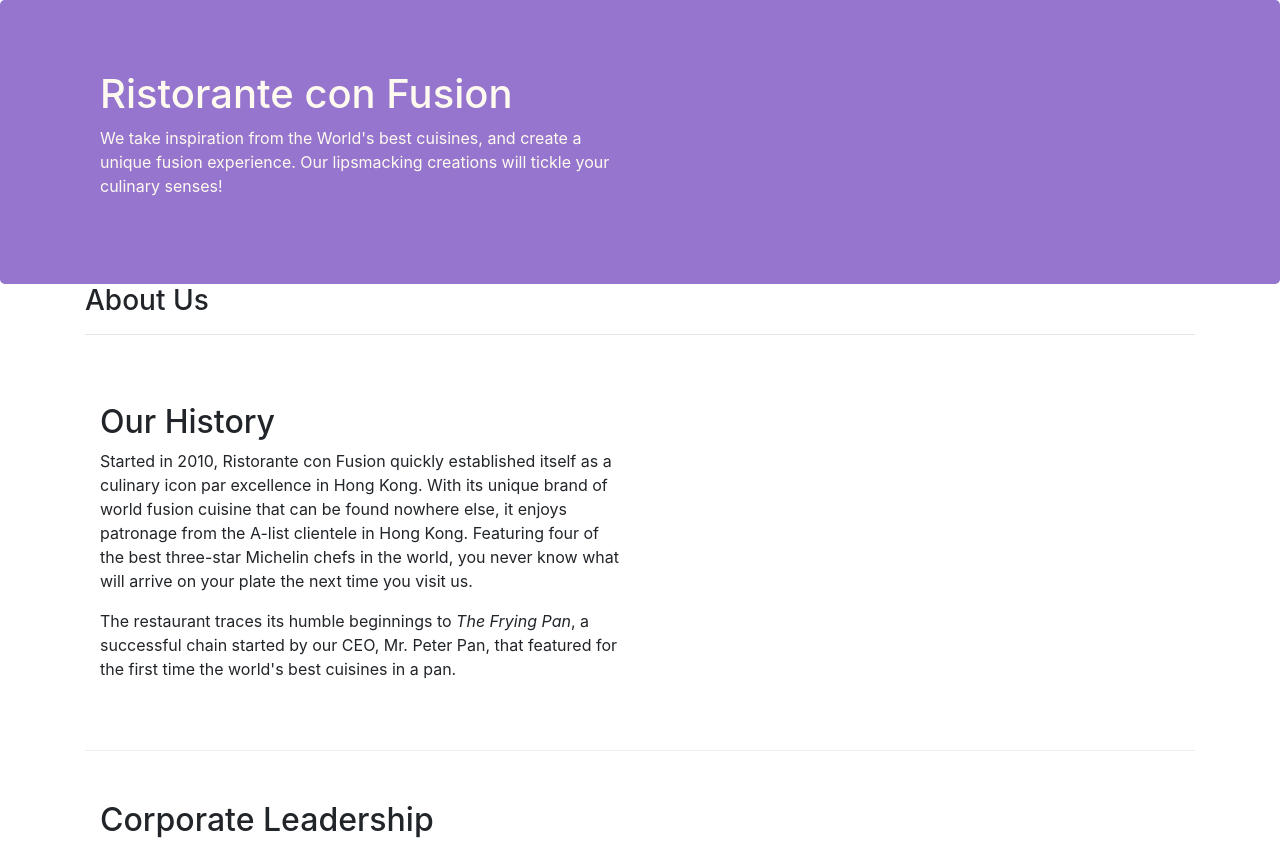
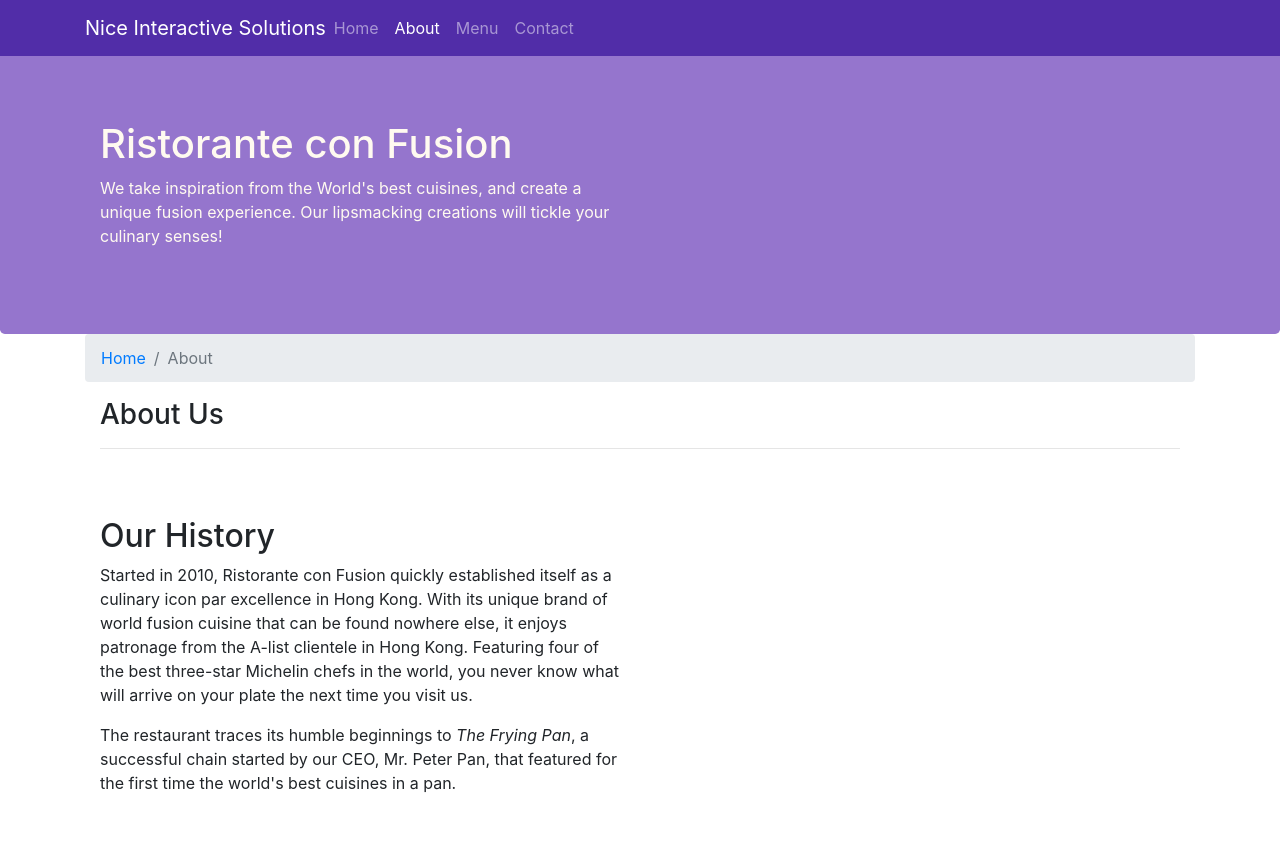
Before and after one commit to dnyanadaSG/BootStrap_Assignmnet1, a website: page aboutus.html in a window 1280 px wide. Shown: the top 842 px of the page. Drawn offline with nearby package versions, Linux system fonts and the light colour scheme.

Commit message:
Navbar and breadcrumbs

```diff
--- a/aboutus.html
+++ b/aboutus.html
@@ -14,13 +14,30 @@
 </head>
 
 <body>
+    <nav class="navbar navbar-dark navbar-expand-sm fixed-top">
+        <div class="container">
+            <button class="navbar-toggler" type="button" data-toggle="collapse" data-target="#Navbar">
+                <span class="navbar-toggler-icon"></span>
+            </button>
+            <a class="navbar-brand mr-auto" href="./index.html">Nice Interactive Solutions</a>
+            <div class="collapse navbar-collapse" id="Navbar">
+                <ul class="navbar-nav mr-auto">
+                    <li class="nav-item"><a class="nav-link" href="./index.html">Home</a></li>
+                    <li class="nav-item active"><a class="nav-link" href="#">About</a></li>
+                    <li class="nav-item"><a class="nav-link" href="#">Menu</a></li>
+                    <li class="nav-item"><a class="nav-link" href="#">Contact</a></li>
+                </ul>
+            </div>
+        </div>
+    </nav>
 
     <header class="jumbotron">
         <div class="container">
             <div class="row row-header">
                 <div class="col-12 col-sm-6">
                     <h1>Ristorante con Fusion</h1>
-                    <p>We take inspiration from the World's best cuisines, and create a unique fusion experience. Our lipsmacking creations will tickle your culinary senses!</p>
+                    <p>We take inspiration from the World's best cuisines, and create a unique fusion experience. Our
+                        lipsmacking creations will tickle your culinary senses!</p>
                 </div>
                 <div class="col-12 col-sm">
                 </div>
@@ -30,7 +47,11 @@
 
     <div class="container">
         <div class="row-header">
-            <div>
+            <ol class="col-12 breadcrumb">
+                <li class="breadcrumb-item"><a href="./index.html">Home</a></li>
+                <li class="breadcrumb-item active">About</li>
+            </ol>
+            <div class="col-12">
                 <h3>About Us</h3>
                 <hr>
             </div>
@@ -39,8 +60,13 @@
         <div class="row row-content align-items-center">
             <div class="col-12 col-sm-6">
                 <h2>Our History</h2>
-                <p>Started in 2010, Ristorante con Fusion quickly established itself as a culinary icon par excellence in Hong Kong. With its unique brand of world fusion cuisine that can be found nowhere else, it enjoys patronage from the A-list clientele in Hong Kong.  Featuring four of the best three-star Michelin chefs in the world, you never know what will arrive on your plate the next time you visit us.</p>
-                <p>The restaurant traces its humble beginnings to <em>The Frying Pan</em>, a successful chain started by our CEO, Mr. Peter Pan, that featured for the first time the world's best cuisines in a pan.</p>
+                <p>Started in 2010, Ristorante con Fusion quickly established itself as a culinary icon par excellence
+                    in Hong Kong. With its unique brand of world fusion cuisine that can be found nowhere else, it
+                    enjoys patronage from the A-list clientele in Hong Kong. Featuring four of the best three-star
+                    Michelin chefs in the world, you never know what will arrive on your plate the next time you visit
+                    us.</p>
+                <p>The restaurant traces its humble beginnings to <em>The Frying Pan</em>, a successful chain started by
+                    our CEO, Mr. Peter Pan, that featured for the first time the world's best cuisines in a pan.</p>
             </div>
             <div class="col-12 col-sm-6">
             </div>
@@ -51,13 +77,27 @@
             <div class="col col-sm col-md">
                 <h2>Corporate Leadership</h2>
                 <h3>Peter Pan <small>Chief Epicurious Officer</small></h3>
-                <p class="d-none d-sm-block">Our CEO, Peter, credits his hardworking East Asian immigrant parents who undertook the arduous journey to the shores of America with the intention of giving their children the best future. His mother's wizardy in the kitchen whipping up the tastiest dishes with whatever is available inexpensively at the supermarket, was his first inspiration to create the fusion cuisines for which <em>The Frying Pan</em> became well known. He brings his zeal for fusion cuisines to this restaurant, pioneering cross-cultural culinary connections.</p>
+                <p class="d-none d-sm-block">Our CEO, Peter, credits his hardworking East Asian immigrant parents who
+                    undertook the arduous journey to the shores of America with the intention of giving their children
+                    the best future. His mother's wizardy in the kitchen whipping up the tastiest dishes with whatever
+                    is available inexpensively at the supermarket, was his first inspiration to create the fusion
+                    cuisines for which <em>The Frying Pan</em> became well known. He brings his zeal for fusion cuisines
+                    to this restaurant, pioneering cross-cultural culinary connections.</p>
                 <h3>Dhanasekaran Witherspoon <small>Chief Food Officer</small></h3>
-                <p class="d-none d-sm-block">Our CFO, Danny, as he is affectionately referred to by his colleagues, comes from a long established family tradition in farming and produce. His experiences growing up on a farm in the Australian outback gave him great appreciation for varieties of food sources. As he puts it in his own words, <em>Everything that runs, wins, and everything that stays, pays!</em></p>
+                <p class="d-none d-sm-block">Our CFO, Danny, as he is affectionately referred to by his colleagues,
+                    comes from a long established family tradition in farming and produce. His experiences growing up on
+                    a farm in the Australian outback gave him great appreciation for varieties of food sources. As he
+                    puts it in his own words, <em>Everything that runs, wins, and everything that stays, pays!</em></p>
                 <h3>Agumbe Tang <small>Chief Taste Officer</small></h3>
-                <p class="d-none d-sm-block">Blessed with the most discerning gustatory sense, Agumbe, our CTO, personally ensures that every dish that we serve meets his exacting tastes. Our chefs dread the tongue lashing that ensues if their dish does not meet his exacting standards. He lives by his motto, <em>You click only if you survive my lick.</em></p>
+                <p class="d-none d-sm-block">Blessed with the most discerning gustatory sense, Agumbe, our CTO,
+                    personally ensures that every dish that we serve meets his exacting tastes. Our chefs dread the
+                    tongue lashing that ensues if their dish does not meet his exacting standards. He lives by his
+                    motto, <em>You click only if you survive my lick.</em></p>
                 <h3>Alberto Somayya <small>Executive Chef</small></h3>
-                <p class="d-none d-sm-block">Award winning three-star Michelin chef with wide International experience having worked closely with whos-who in the culinary world, he specializes in creating mouthwatering Indo-Italian fusion experiences. He says, <em>Put together the cuisines from the two craziest cultures, and you get a winning hit! Amma Mia!</em></p>
+                <p class="d-none d-sm-block">Award winning three-star Michelin chef with wide International experience
+                    having worked closely with whos-who in the culinary world, he specializes in creating mouthwatering
+                    Indo-Italian fusion experiences. He says, <em>Put together the cuisines from the two craziest
+                        cultures, and you get a winning hit! Amma Mia!</em></p>
             </div>
         </div>
     </div>
@@ -68,7 +108,7 @@
                 <div class="col-4 offset-1 col-sm-2">
                     <h5>Links</h5>
                     <ul class="list-unstyled">
-                        <li><a href="#">Home</a></li>
+                        <li><a href="./index.html">Home</a></li>
                         <li><a href="#">About</a></li>
                         <li><a href="#">Menu</a></li>
                         <li><a href="#">Contact</a></li>
@@ -104,4 +144,5 @@
         </div>
     </footer>
 </body>
+
 </html>
--- a/css/styles.css
+++ b/css/styles.css
@@ -28,3 +28,12 @@
     margin: 0px;
     color: #0f0f0f;
 }
+
+body {
+    padding: 50px 0px 0px 0px;
+    z-index: 0;
+}
+
+.navbar-dark {
+    background-color: #512da8;
+}
```
Also changed, not shown: index.html (+17 -1 lines). Lines whose indentation alone changed are shown as unchanged.
